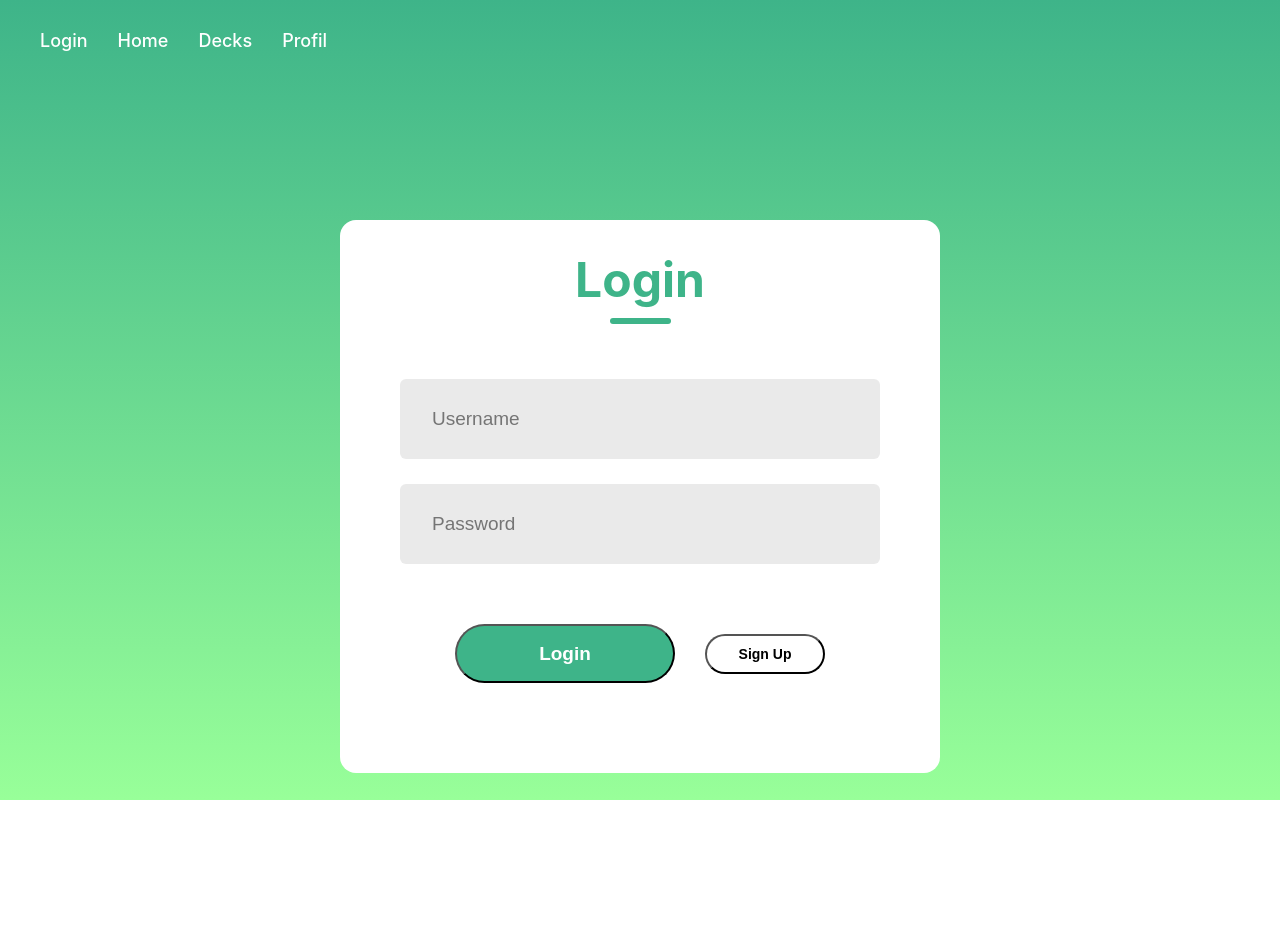
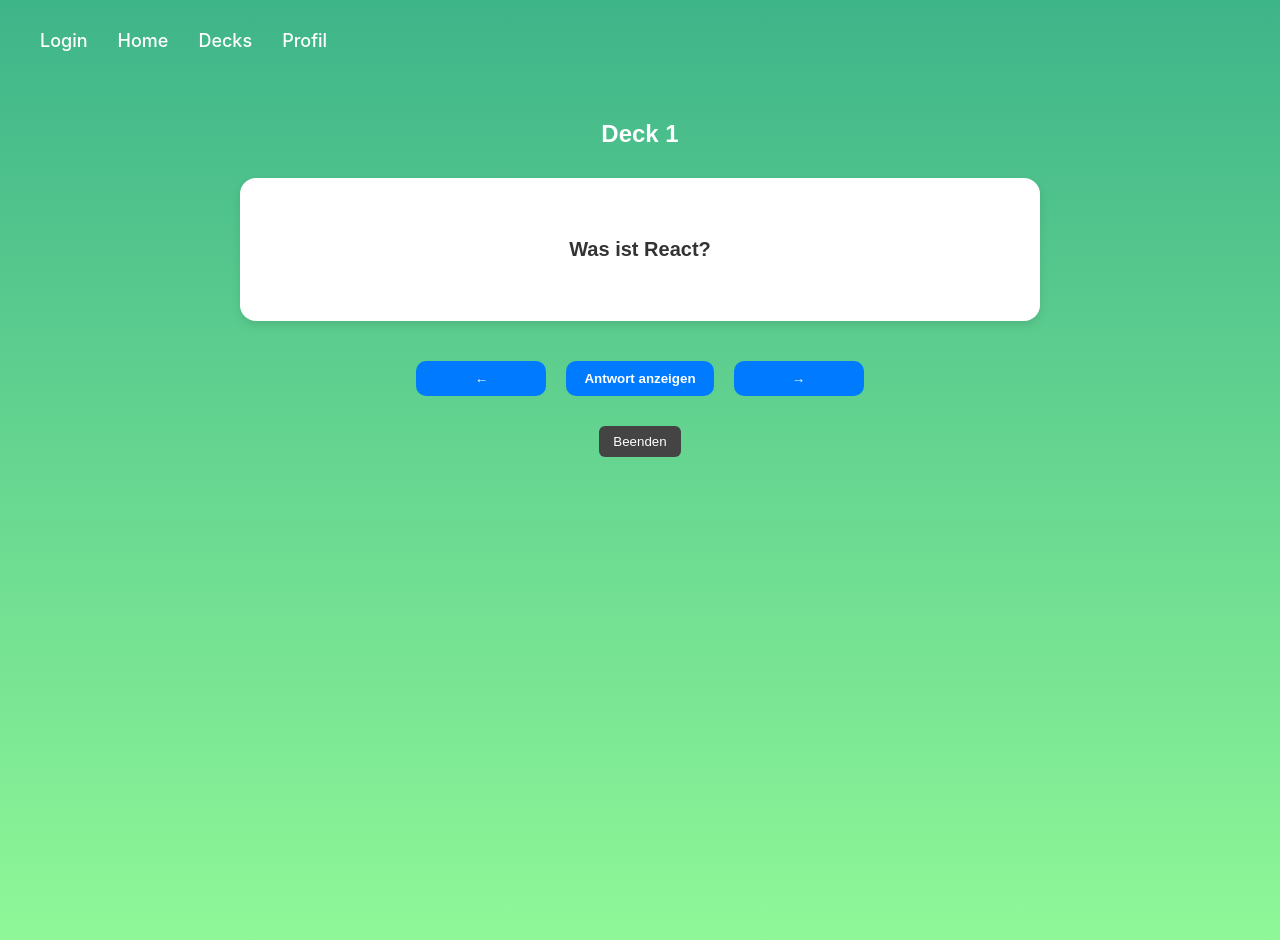
Before and after one commit to silvium04/flashcardsonline, a React (Create React App) app in the folder frontend-new/login-signup/: page /learn/1 in a window 1280 px wide. Shown: the top 940 px of the page. Before the commit the page ends 800 px from the top, so only its background shows below. Built offline with nearby package versions, Linux system fonts and the light colour scheme.

Commit message:
added learnmode page

```diff
--- a/frontend-new/login-signup/src/App.js
+++ b/frontend-new/login-signup/src/App.js
@@ -6,6 +6,7 @@ import Navbar from "./Navbar";
 import HomePage from "./HomePage";
 import DeckOverview from "./DeckOverview";
 import DeckDetail from "./DeckDetail";
+import Learnmode from "./Learnmode";
 
 function App() {
   return (
@@ -17,6 +18,7 @@ function App() {
         <Route path="/home" element={<HomePage />} />
         <Route path="/decks" element={<DeckOverview />} />
         <Route path="/deck/:id" element={<DeckDetail />} />{" "}
+        <Route path="/learn/:id" element={<Learnmode />} />
         {/* ❗ Muss vorhanden sein */}
         <Route path="*" element={<Login />} /> {/* Fallback ganz unten */}
       </Routes>
--- a/frontend-new/login-signup/src/DeckDetail.css
+++ b/frontend-new/login-signup/src/DeckDetail.css
@@ -81,3 +81,13 @@
 .flashcard.delete-mode:hover {
   background-color: #ff4b4b;
 }
+
+.flashcard.edit-mode {
+  border: 2px dashed #3eb489;
+  background-color: #c8f4e2;
+  color: #333;
+}
+
+.flashcard.edit-mode:hover {
+  background-color: #b2ebd6;
+}
--- a/frontend-new/login-signup/src/DeckOverview.css
+++ b/frontend-new/login-signup/src/DeckOverview.css
@@ -111,3 +111,19 @@
   font-size: 18px;
   color: white;
 }
+
+.learn-button {
+  margin-top: 8px;
+  padding: 6px 12px;
+  background-color: #8ae3b4;
+  border: 2px solid white;
+  border-radius: 12px;
+  color: #333;
+  font-weight: 600;
+  cursor: pointer;
+  transition: background-color 0.3s ease;
+}
+
+.learn-button:hover {
+  background-color: #6cd09e;
+}
--- a/frontend-new/login-signup/src/DeckOverview.jsx
+++ b/frontend-new/login-signup/src/DeckOverview.jsx
@@ -75,10 +75,20 @@ const DeckOverview = () => {
           >
             <div className="deck-box">
               <span className="deck-name">{deck.name}</span>
+
               {mode === "edit" && (
                 <FontAwesomeIcon icon={faPen} className="edit-icon" />
               )}
             </div>
+            <button
+              className="learn-button"
+              onClick={(e) => {
+                e.stopPropagation(); // verhindert Klick auf Karte
+                navigate(`/learn/${deck.id}`);
+              }}
+            >
+              Lernen starten
+            </button>
           </div>
         ))}
       </div>
--- /dev/null
+++ b/frontend-new/login-signup/src/Learnmode.css
@@ -0,0 +1,63 @@
+.learnmode {
+  padding: 120px 40px;
+  min-height: 100vh;
+  background: linear-gradient(#3eb489, #98ff99);
+  font-family: sans-serif;
+  text-align: center;
+  color: #fff;
+}
+
+.deck-title {
+  font-size: 24px;
+  font-weight: bold;
+  margin-bottom: 30px;
+}
+
+.card-display {
+  background-color: #ffffff;
+  color: #333;
+  border-radius: 16px;
+  padding: 60px 40px;
+  font-size: 20px;
+  font-weight: 600;
+  margin: 0 auto 40px auto;
+  width: 60%;
+  cursor: pointer;
+  transition: background-color 0.3s;
+  box-shadow: 0 4px 10px rgba(0, 0, 0, 0.1);
+}
+
+.controls {
+  display: flex;
+  justify-content: center;
+  gap: 20px;
+  margin-bottom: 30px;
+}
+
+.controls button {
+  padding: 10px 18px;
+  background-color: #007bff;
+  border: none;
+  border-radius: 10px;
+  color: white;
+  font-weight: bold;
+  cursor: pointer;
+  min-width: 130px;
+}
+
+.controls button:hover {
+  background-color: #005fcc;
+}
+
+.exit {
+  background-color: #444;
+  color: #fff;
+  padding: 8px 14px;
+  border: none;
+  border-radius: 6px;
+  cursor: pointer;
+}
+
+.exit:hover {
+  background-color: #222;
+}
--- /dev/null
+++ b/frontend-new/login-signup/src/Learnmode.jsx
@@ -0,0 +1,76 @@
+import React, { useState } from "react";
+import { useParams, useNavigate } from "react-router-dom";
+import "./Learnmode.css";
+
+const sampleDecks = {
+  1: [
+    {
+      id: 1,
+      question: "Was ist React?",
+      answer: "Eine JavaScript-Bibliothek für UI.",
+    },
+    {
+      id: 2,
+      question: "Was ist JSX?",
+      answer: "Syntax-Erweiterung für JavaScript.",
+    },
+  ],
+  // Weitere Decks können hier simuliert werden
+};
+
+const Learnmode = () => {
+  const { id } = useParams();
+  const navigate = useNavigate();
+  const cards = sampleDecks[id] || [];
+  const [currentIndex, setCurrentIndex] = useState(0);
+  const [flipped, setFlipped] = useState(false);
+
+  const currentCard = cards[currentIndex];
+
+  const handleNext = () => {
+    if (currentIndex < cards.length - 1) {
+      setCurrentIndex(currentIndex + 1);
+      setFlipped(false);
+    }
+  };
+
+  const handlePrev = () => {
+    if (currentIndex > 0) {
+      setCurrentIndex(currentIndex - 1);
+      setFlipped(false);
+    }
+  };
+
+  if (!currentCard) {
+    return (
+      <div className="learnmode">
+        <h2>Keine Karten in diesem Deck.</h2>
+        <button onClick={() => navigate("/decks")}>Zurück</button>
+      </div>
+    );
+  }
+
+  return (
+    <div className="learnmode">
+      <div className="deck-title">Deck {id}</div>
+
+      <div className="card-display" onClick={() => setFlipped(!flipped)}>
+        {flipped ? currentCard.answer : currentCard.question}
+      </div>
+
+      <div className="controls">
+        <button onClick={handlePrev}>&larr;</button>
+        <button onClick={() => setFlipped(!flipped)} className="flip">
+          {flipped ? "Frage anzeigen" : "Antwort anzeigen"}
+        </button>
+        <button onClick={handleNext}>&rarr;</button>
+      </div>
+
+      <button className="exit" onClick={() => navigate("/decks")}>
+        Beenden
+      </button>
+    </div>
+  );
+};
+
+export default Learnmode;
```
